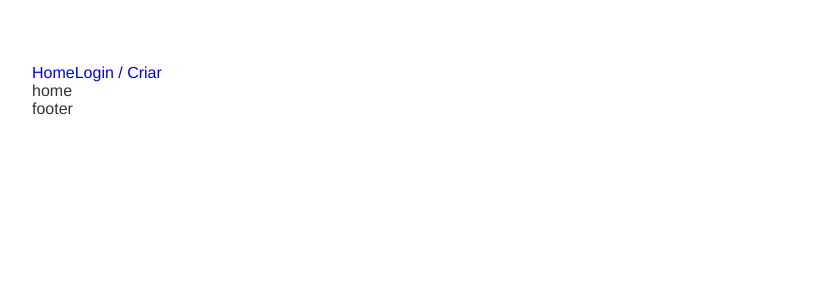
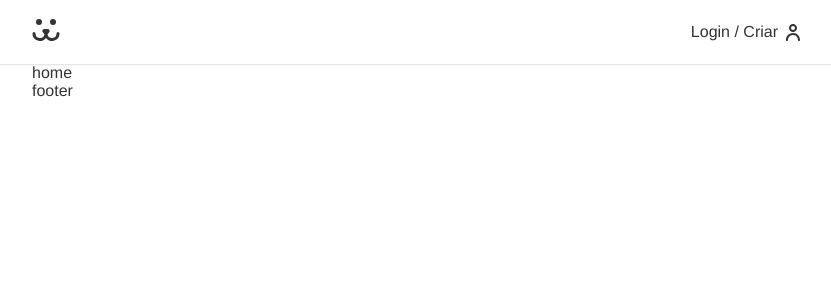
Before and after one commit to jadsonsantos/dogs, a React (Create React App) app: page / in a window 1280 px wide. Shown: the top 300 px of the page, without its empty margins (224-1055 px from the left). Built offline with nearby package versions, Linux system fonts and the light colour scheme.

Commit message:
header component

```diff
--- a/src/Components/Header/Header.js
+++ b/src/Components/Header/Header.js
@@ -1,13 +1,17 @@
 import React from "react"
-// import { Link } from "react-router-dom"
+import { Link } from "react-router-dom"
+import { ReactComponent as Dogs } from "../../assets/dogs.svg"
 import "./Header.scss"
 
 const Header = () => (
   <header className="header">
-    <nav className="menu container">
-      {/* <Link to="/">Home</Link> */}
-      <a href="/">Home</a>
-      <a href="/login">Login / Criar</a>
+    <nav className="header__nav container">
+      <Link to="/" aria-label="Dogs - Home" className="header__logo">
+        <Dogs />
+      </Link>
+      <Link to="/login" className="header__login">
+        Login / Criar
+      </Link>
     </nav>
   </header>
 )
--- a/src/Components/Header/Header.scss
+++ b/src/Components/Header/Header.scss
@@ -1,2 +1,34 @@
 .header {
+  box-shadow: 0 1px 1px rgba(0, 0, 0, 0.1);
+  position: fixed;
+  width: 100%;
+  z-index: 100;
+  background-color: white;
+  top: 0;
+
+  &__nav {
+    display: flex;
+    justify-content: space-between;
+    align-items: center;
+    height: 4rem;
+  }
+
+  &_logo {
+
+  }
+
+  &__login {
+    display: flex;
+    align-items: center;
+    color: #333;
+
+    &:after {
+      content: "";
+      display: inline;
+      width: 14px;
+      height: 17px;
+      background: url("../../assets/usuario.svg") no-repeat center center;
+      margin-left: .5rem;
+    }
+  }
 }
```
